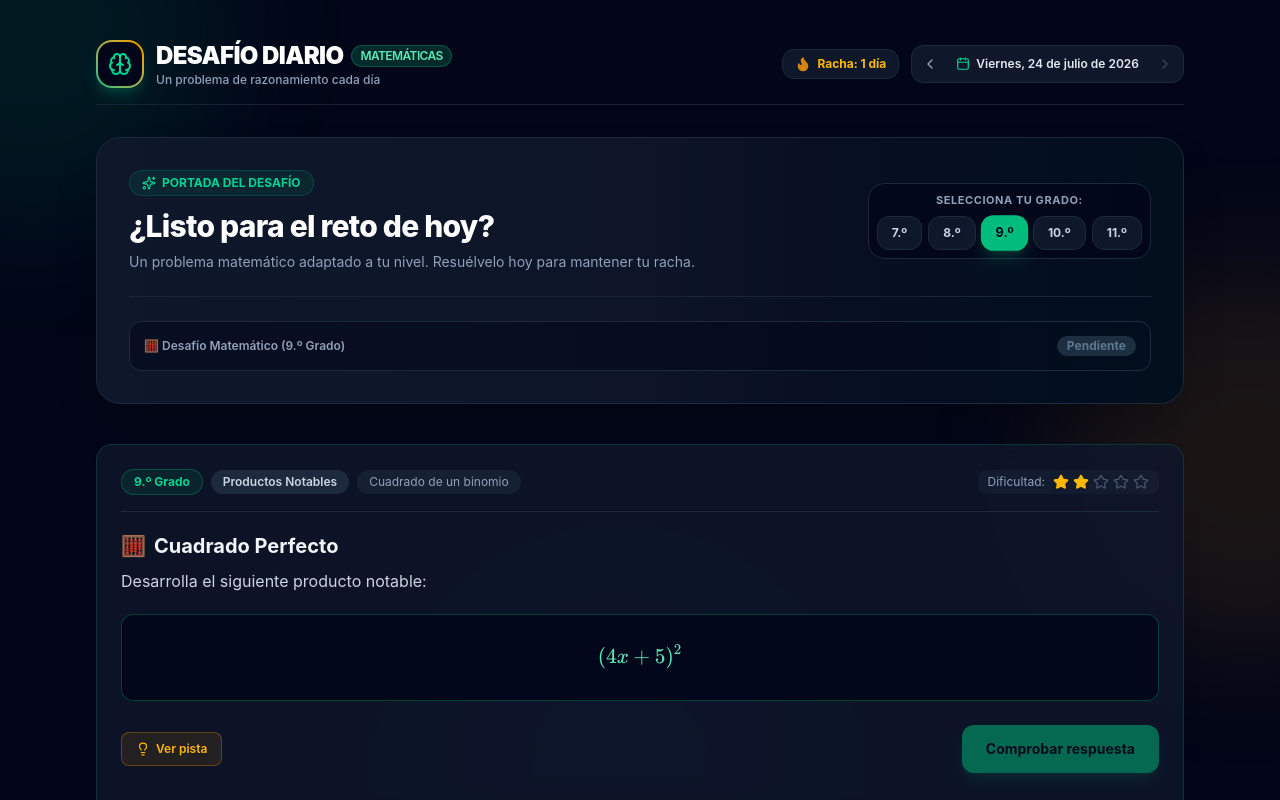
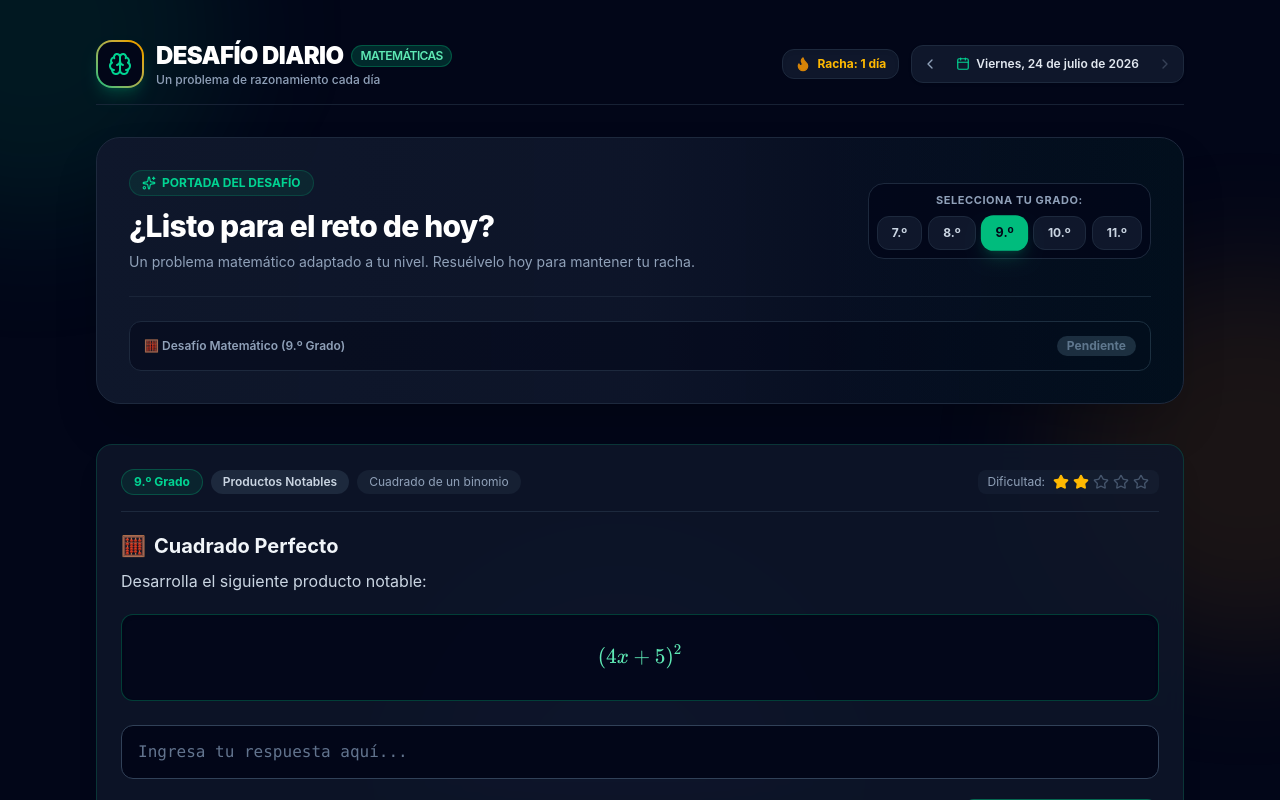
Before and after one commit to char-lie17/desafio-diario, a React (Vite) app: page / in a window 1280 px wide. Shown: the top 800 px of the page. Built offline with nearby package versions, Linux system fonts and the light colour scheme.

Commit message:
fix: ensure text input renders even if problem.type is missing

```diff
--- a/src/components/MathChallenge.jsx
+++ b/src/components/MathChallenge.jsx
@@ -159,7 +159,7 @@ export default function MathChallenge({ problem, onSolve, isCompleted }) {
             </div>
           )}
 
-          {(problem.type === 'numeric' || problem.type === 'algebraic') && (
+          {(!problem.type || problem.type === 'numeric' || problem.type === 'algebraic') && (
             <div className="flex flex-col sm:flex-row gap-3">
               <input
                 type="text"
```
